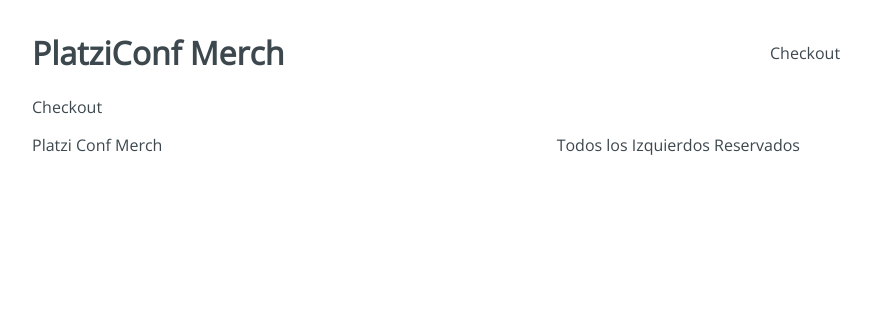
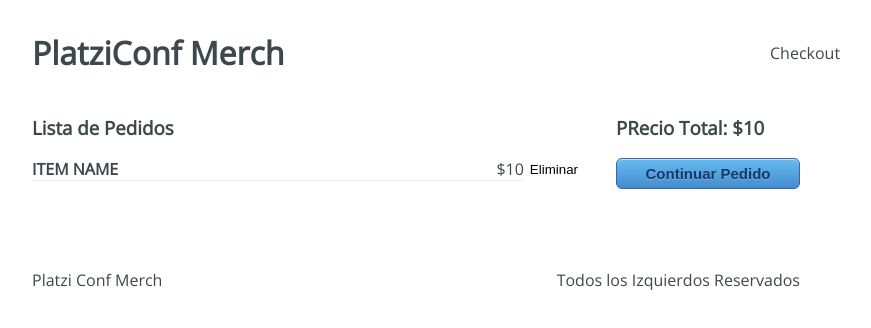
Before and after one commit to yonaiker-web/Platzi-Config-Store, a React app: page /checkout in a window 1280 px wide. Shown: the top 328 px of the page, without its empty margins (224-1095 px from the left). Built offline with nearby package versions, Linux system fonts and the light colour scheme.

Commit message:
maquetado de checkout

```diff
--- a/src/containers/Checkout.jsx
+++ b/src/containers/Checkout.jsx
@@ -1,7 +1,26 @@
 import React from 'react';
+import '../styles/components/Checkout.css';
 
 const Checkout = () => {
-  return <div>Checkout</div>;
+  return (
+    <div className="Checkout">
+      <div className="Checkout-content">
+        <h3>Lista de Pedidos</h3>
+        <div className="Checkout-item">
+          <div className="Checkout-element">
+            <h4>ITEM NAME</h4>
+            <span>$10</span>
+          </div>
+          <button type="button">Eliminar</button>
+        </div>
+      </div>
+
+      <div className="Checkout-sidebar">
+        <h3>PRecio Total: $10</h3>
+        <button type="button">Continuar Pedido</button>
+      </div>
+    </div>
+  );
 };
 
 export default Checkout;
```
